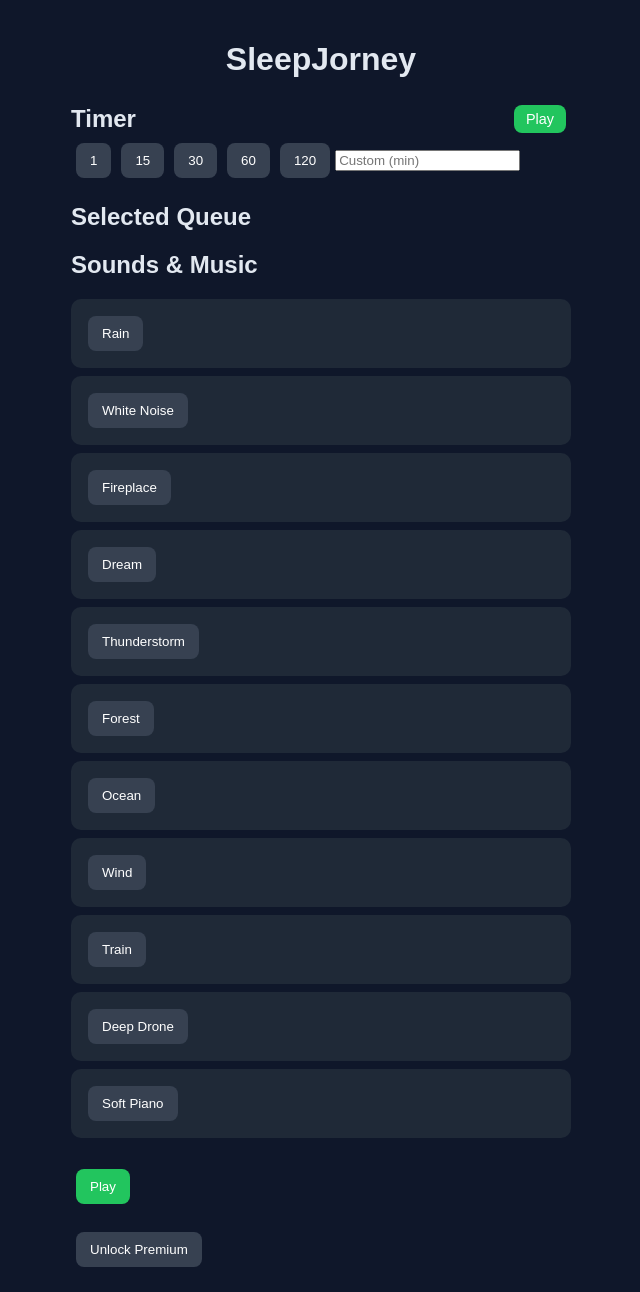
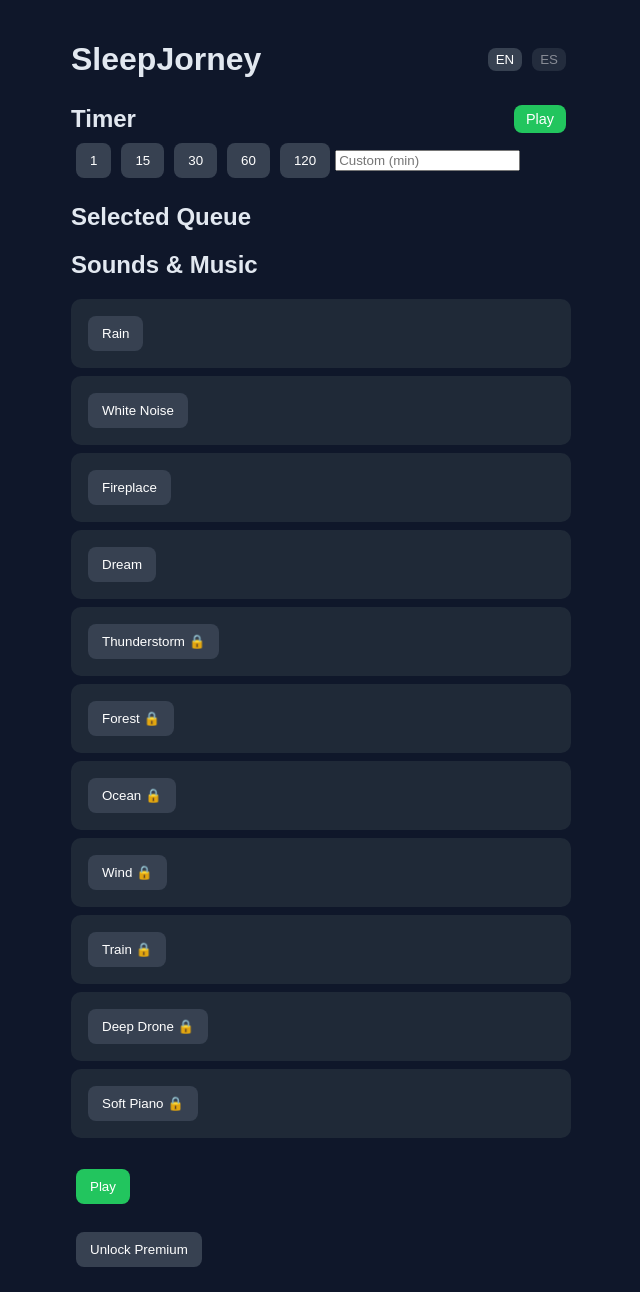
Before and after one commit to AnnnAPr/sleepjorney, a React (Vite) app: page / in a window 1280 px wide. Shown: the whole page, without its empty margins (319-959 px from the left). Built offline with nearby package versions, Linux system fonts and the light colour scheme.

Commit message:
drag-and-drop audio queue and add spanish

```diff
--- a/src/App.tsx
+++ b/src/App.tsx
@@ -29,7 +29,7 @@ import SortableItem from './components/SortableItem';
 const TIMER_OPTIONS = [1, 15, 30, 60, 120];
 
 const App = () => {
-  const { t } = useTranslation();
+  const { t, i18n } = useTranslation();
 
   const [selected, setSelected] = useState<AudioItem[]>([]);
   const [isPremium, setIsPremium] = useState<boolean>(false);
@@ -158,7 +158,25 @@ const App = () => {
 
   return (
     <div className="container">
-      <h1>SleepJorney</h1>
+      <div style={{ display: 'flex', justifyContent: 'space-between', alignItems: 'center' }}>
+        <h1>SleepJorney</h1>
+        <div>
+          <button
+            className="button"
+            style={{ opacity: i18n.language === 'en' ? 1 : 0.5, padding: '4px 8px' }}
+            onClick={() => i18n.changeLanguage('en')}
+          >
+            EN
+          </button>
+          <button
+            className="button"
+            style={{ opacity: i18n.language === 'es' ? 1 : 0.5, padding: '4px 8px' }}
+            onClick={() => i18n.changeLanguage('es')}
+          >
+            ES
+          </button>
+        </div>
+      </div>
 
       <div className="timer-header">
         <h2>{t('timer')}</h2>
@@ -224,7 +242,7 @@ const App = () => {
               <SortableItem
                 key={item.id}
                 id={item.id}
-                title={item.title}
+                title={t(item.title)}
                 onRemove={removeFromQueue}
               />
             ))}
@@ -232,13 +250,13 @@ const App = () => {
         </SortableContext>
       </DndContext>
 
-      <h2>Sounds & Music</h2>
+      <h2>{t('soundsAndMusic')}</h2>
 
       <div className="list">
         {AUDIO_ITEMS.filter(item => !selected.find(s => s.id === item.id)).map((item) => (
           <div key={item.id} className="list-item">
             <button className="button" onClick={() => toggleItem(item)}>
-              {item.title} {item.premium ? '🔒' : ''}
+              {t(item.title)} {item.premium ? '🔒' : ''}
             </button>
           </div>
         ))}
@@ -262,6 +280,12 @@ const App = () => {
           {t('unlock')}
         </button>
       )}
+
+      {i18n.language !== 'en' && (
+        <p style={{ fontSize: '0.8rem', color: '#9ca3af', marginTop: '30px', textAlign: 'center', fontStyle: 'italic' }}>
+          {t('translationNote')}
+        </p>
+      )}
     </div>
   );
 };
--- a/src/data/audioData.ts
+++ b/src/data/audioData.ts
@@ -39,35 +39,35 @@ export const AUDIO_ITEMS: AudioItem[] = [
     title: 'Thunderstorm',
     src: '/sounds/thunder.mp3',
     type: 'sound',
-    premium: false
+    premium: true
   },
   {
     id: 'forest',
     title: 'Forest',
     src: '/sounds/forest.mp3',
     type: 'sound',
-    premium: false
+    premium: true
   },
   {
     id: 'ocean',
     title: 'Ocean',
     src: '/sounds/ocean.mp3',
     type: 'sound',
-    premium: false
+    premium: true
   },
   {
     id: 'wind',
     title: 'Wind',
     src: '/sounds/wind.mp3',
     type: 'sound',
-    premium: false
+    premium: true
   },
   {
     id: 'train',
     title: 'Train',
     src: '/sounds/train.wav',
     type: 'sound',
-    premium: false
+    premium: true
   },
 
   // Paid music
@@ -76,20 +76,13 @@ export const AUDIO_ITEMS: AudioItem[] = [
     title: 'Deep Drone',
     src: '/sounds/deep.mp3',
     type: 'music',
-    premium: false
+    premium: true
   },
   {
     id: 'piano',
     title: 'Soft Piano',
     src: '/sounds/piano.mp3',
     type: 'music',
-    premium: false
-  },
-  // {
-  //   id: 'space',
-  //   title: 'Space Ambient',
-  //   src: '/sounds/space.mp3',
-  //   type: 'music',
-  //   premium: false
-  // }
+    premium: true
+  }
 ];
--- a/src/i18n/index.ts
+++ b/src/i18n/index.ts
@@ -9,17 +9,43 @@ const resources = {
       unlock: 'Unlock Premium',
       timer: 'Timer',
       custom: 'Custom (min)',
-      selected: 'Selected Queue'
+      selected: 'Selected Queue',
+      soundsAndMusic: 'Sounds & Music',
+      "Rain": "Rain",
+      "White Noise": "White Noise",
+      "Fireplace": "Fireplace",
+      "Dream": "Dream",
+      "Thunderstorm": "Thunderstorm",
+      "Forest": "Forest",
+      "Ocean": "Ocean",
+      "Wind": "Wind",
+      "Train": "Train",
+      "Deep Drone": "Deep Drone",
+      "Soft Piano": "Soft Piano",
+      translationNote: "Note: Translations are automatically generated and may contain inaccuracies."
     }
   },
   es: {
     translation: {
-      play: 'Reproducir',
-      stop: 'Detener',
+      play: 'Jugar',
+      stop: 'Parar',
       unlock: 'Desbloquear Premium',
-      timer: 'Temporizador',
+      timer: 'Minutero',
       custom: 'Personalizado (min)',
-      selected: 'Cola seleccionada'
+      selected: 'Cola Seleccionada',
+      soundsAndMusic: 'Sonidos y Música',
+      "Rain": "Lluvia",
+      "White Noise": "Ruido Blanco",
+      "Fireplace": "Chimenea",
+      "Dream": "Soñar",
+      "Thunderstorm": "Tormenta",
+      "Forest": "Bosque",
+      "Ocean": "Océano",
+      "Wind": "Viento",
+      "Train": "Tren",
+      "Deep Drone": "Dron Profundo",
+      "Soft Piano": "Piano Suave",
+      translationNote: "Nota: Las traducciones fueron generadas automáticamente y pueden no ser exactas."
     }
   }
 };
```
